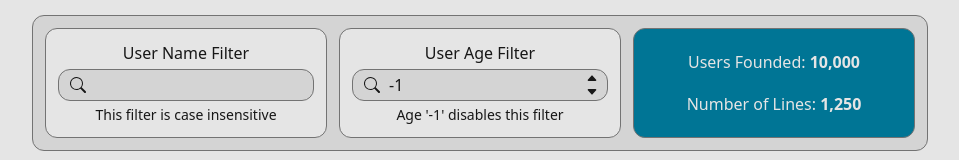
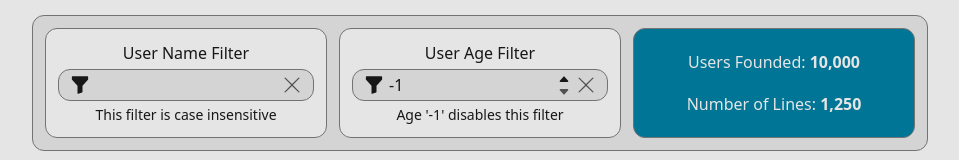
Before and after one commit to marcelo-rispoli-leal/large-grid-react, a React (Vite) app: page / in a window 1280 px wide. Shown: the part 155-315 px from the top of the page, without its empty margins (160-1119 px from the left). Built offline with nearby package versions, Linux system fonts and the light colour scheme.

Commit message:
Added ResetButton, changed filter icon, created disable attribute on SpinButtons, applied little adjusts on Colors, Users, useGridFilters and UseGridMaxHeight

```diff
--- a/src/components/Filter.jsx
+++ b/src/components/Filter.jsx
@@ -1,6 +1,7 @@
 // Exports each Filter to import in the App
-import { BsSearch } from "react-icons/bs";
+import { BsFunnelFill } from "react-icons/bs";
 import SpinButtons from "./SpinButtons";
+import ResetButton from "./ResetButton";
 
 const limit = ~~Number(import.meta.env.VITE_AGE_LIMIT);
 const ageMin = -1;
@@ -40,8 +41,8 @@ export default function Filter({ id, type, label, help, value, onChange }) {
         >
           {label}
         </label>
-        <BsSearch
-          className="f-md col-start-1 row-2 ml-3 transition-colors peer-focus:text-cyan-700"
+        <BsFunnelFill
+          className="f-md col-start-1 row-2 ml-3 h-5 w-5 transition-colors peer-focus:text-cyan-700"
           aria-hidden="true"
         />
         {type === "number" && (
@@ -52,6 +53,7 @@ export default function Filter({ id, type, label, help, value, onChange }) {
             max={ageMax}
           />
         )}
+        <ResetButton value={value} type={type} onChange={onChange} />
         <span
           id={`${id}-help`}
           className="row-3 text-sm transition-colors peer-focus:text-cyan-700"
--- a/src/components/Grid.jsx
+++ b/src/components/Grid.jsx
@@ -7,10 +7,10 @@ export default function Grid({ cells }) {
   const { gridRef, maxHeight } = useGridMaxHeight();
 
   // Classes for grid layout
-  const gridLayoutClasses =
+  const gridClasses =
     "b-std bg-neutral-300 text-neutral-200 dark:bg-neutral-700 grid gap-3 overflow-y-auto p-3 max-3xs:grid-cols-1 3xs:grid-cols-2 2xs:grid-cols-3 xs:grid-cols-4 xm:grid-cols-6 3xl:grid-cols-15 4xl:grid-cols-20 md:grid-cols-5 lg:grid-cols-7 xl:grid-cols-8 2xl:grid-cols-10";
   // Classes for spinner container layout
-  const spinnerLayoutClasses = "flex justify-center items-center";
+  const spinnerClasses = "flex justify-center items-center";
 
   return (
     <div
@@ -18,7 +18,7 @@ export default function Grid({ cells }) {
       style={{ maxHeight }}
       role={!maxHeight ? "status" : "list"}
       aria-label={!maxHeight ? "Loading users grid" : "Users grid"}
-      className={!maxHeight ? spinnerLayoutClasses : gridLayoutClasses}
+      className={!maxHeight ? spinnerClasses : gridClasses}
     >
       {!maxHeight ? (
         <BsArrowRepeat className="animate-spin text-5xl text-cyan-700" />
--- /dev/null
+++ b/src/components/ResetButton.jsx
@@ -0,0 +1,29 @@
+// Exports the Reset Button to import in the Filters
+// prettier-ignore
+import { DEFAULT_AGE_FILTER, DEFAULT_NAME_FILTER} from "../hooks/useGridFilters";
+import { BsXLg } from "react-icons/bs";
+
+export default function ResetButton({ value, type, onChange }) {
+  const checkDefaultValue =
+    (type === "number" && value === DEFAULT_AGE_FILTER) ||
+    value === DEFAULT_NAME_FILTER;
+
+  const handleResetFilter = () => {
+    // prettier-ignore
+    onChange(type === "number" ? DEFAULT_AGE_FILTER : DEFAULT_NAME_FILTER, type);
+  };
+
+  return (
+    <div className="col-start-1 row-2 mr-3 grid w-5 justify-self-end">
+      <button
+        className="border-none bg-transparent p-0 align-middle transition-colors enabled:cursor-pointer enabled:hover:bg-cyan-700 disabled:text-neutral-600 dark:disabled:text-neutral-400"
+        onClick={handleResetFilter}
+        disabled={checkDefaultValue}
+        aria-disabled={checkDefaultValue}
+        aria-label="Reset filter"
+      >
+        <BsXLg className="h-5 w-5" />
+      </button>
+    </div>
+  );
+}
--- a/src/components/SpinButtons.jsx
+++ b/src/components/SpinButtons.jsx
@@ -1,7 +1,13 @@
 // Exports the Spin Buttons to import in the Age Filter
+import Colors from "../helpers/Colors";
+import { DEFAULT_AGE_FILTER } from "../hooks/useGridFilters";
 import { BsFillCaretUpFill, BsFillCaretDownFill } from "react-icons/bs";
 
 export default function SpinButtons({ value, onChange, min, max }) {
+  const { ageMax } = Colors();
+  const checkMinValue = value === DEFAULT_AGE_FILTER;
+  const checkMaxValue = value === ageMax;
+
   const handleIncrement = () => {
     const newValue = value + 1;
     if (newValue <= max) {
@@ -17,10 +23,12 @@ export default function SpinButtons({ value, onChange, min, max }) {
   };
 
   return (
-    <div className="order-4 col-start-1 row-2 mr-2 grid h-7.5 w-4 grid-cols-1 grid-rows-2 items-center gap-0.5 justify-self-end bg-transparent p-0.5">
+    <div className="col-start-1 row-2 mr-9 grid h-7.5 w-4 grid-cols-1 grid-rows-2 items-center justify-self-end bg-transparent p-0.5">
       <button
-        className="cursor-pointer border-none bg-transparent p-0 transition-colors hover:bg-cyan-700"
+        className="transition-colors enabled:cursor-pointer enabled:hover:bg-cyan-700 disabled:text-neutral-600 dark:disabled:text-neutral-400"
         role="spinbutton"
+        disabled={checkMaxValue}
+        aria-disabled={checkMaxValue}
         aria-label="Increment"
         onClick={handleIncrement}
       >
@@ -28,7 +36,10 @@ export default function SpinButtons({ value, onChange, min, max }) {
       </button>
 
       <button
-        className="cursor-pointer border-none bg-transparent p-0 transition-colors hover:bg-cyan-700"
+        className="transition-colors enabled:cursor-pointer enabled:hover:bg-cyan-700 disabled:text-neutral-600 dark:disabled:text-neutral-400"
+        role="spinbutton"
+        disabled={checkMinValue}
+        aria-disabled={checkMinValue}
         aria-label="Decrement"
         onClick={handleDecrement}
       >
--- a/src/helpers/Colors.js
+++ b/src/helpers/Colors.js
@@ -1,4 +1,4 @@
-//This function returns the random color for each age
+//Returns the random color for each age
 export default function Colors() {
   const colors = [];
   const limit = ~~Number(import.meta.env.VITE_AGE_LIMIT);
@@ -11,5 +11,5 @@ export default function Colors() {
     }
   } while (colors.length < ageMax + 1); // Added 1 to max age for zero age
 
-  return colors;
+  return { colors, ageMax };
 }
--- a/src/helpers/Users.js
+++ b/src/helpers/Users.js
@@ -1,7 +1,7 @@
 import Colors from "./Colors";
 import { faker } from "@faker-js/faker/locale/pt_BR";
 
-const colors = Colors();
+const { colors } = Colors();
 
 export default function Users(batchSize = 0, startIndex = 0) {
   const users = [];
@@ -14,7 +14,6 @@ export default function Users(batchSize = 0, startIndex = 0) {
 
   for (let i = 0; i < names.length; i++) {
     const age = ~~(Math.random() * colors.length);
-
     users.push({
       index: startIndex + i, // Use the given starting index + position in batch
       name: names[i],
--- a/src/hooks/useGridMaxHeight.js
+++ b/src/hooks/useGridMaxHeight.js
@@ -11,9 +11,9 @@ export function useGridMaxHeight() {
 
     const updateMaxHeight = () => {
       const calcMaxHeight =
-        window.innerHeight - grid.offsetTop - 24 >= 192
+        window.innerHeight - grid.offsetTop - 24 >= 160
           ? window.innerHeight - grid.offsetTop - 24
-          : 192;
+          : 160;
       setMaxHeight(calcMaxHeight + "px");
     };
 
```
Also changed, not shown: src/hooks/useGridFilters.js (+28 -27 lines), 1 other file (tests, documents, lock files or other folders).
